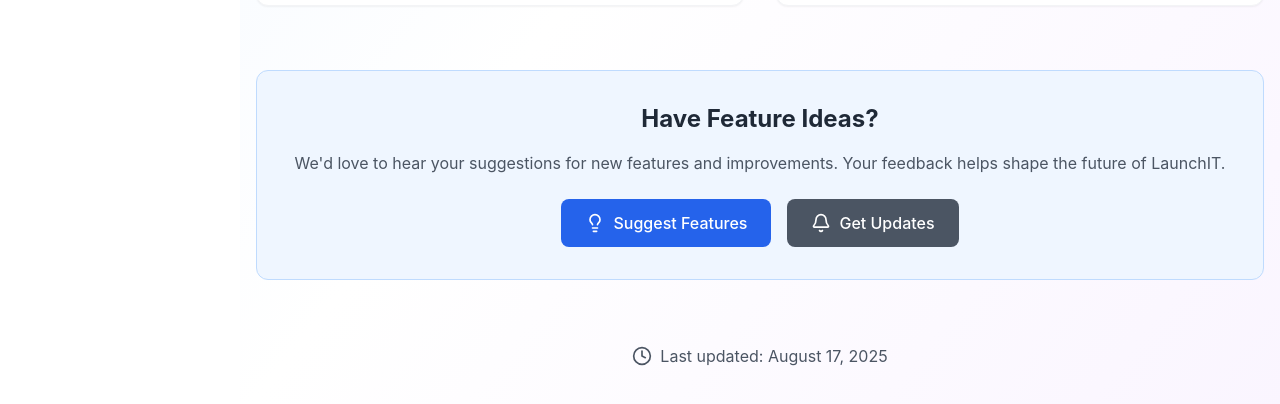
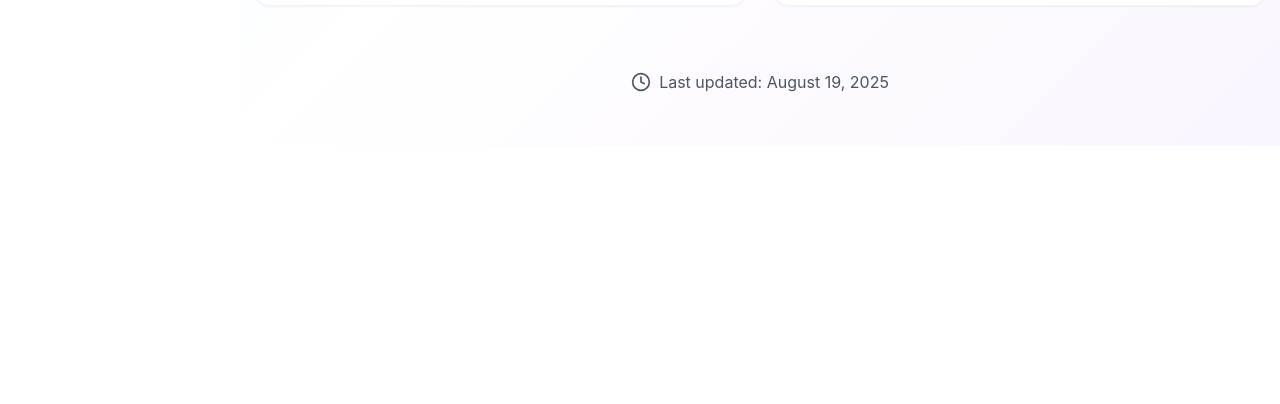
Before and after one commit to CodewVivek/launchit, a React (Vite) app in the folder startuphunt/: page /coming-soon in a window 1280 px wide. Shown: the part 970-1374 px from the top of the page. After the commit the page ends 1116 px from the top, so only its background shows below. Built offline with nearby package versions, Linux system fonts and the light colour scheme; no server answers; the database is empty.

Commit message:
chnages to coming soon

```diff
--- a/startuphunt/src/others/ComingSoon.jsx
+++ b/startuphunt/src/others/ComingSoon.jsx
@@ -74,41 +74,11 @@ const ComingSoon = () => {
             ))}
           </div>
         </div>
-
-        {/* Feedback Section */}
-        <div className="text-center">
-          <div className="bg-blue-50 p-8 rounded-xl border border-blue-200">
-            <h2 className="text-2xl font-bold text-gray-800 mb-4">
-              Have Feature Ideas?
-            </h2>
-            <p className="text-gray-600 mb-6">
-              We'd love to hear your suggestions for new features and improvements.
-              Your feedback helps shape the future of LaunchIT.
-            </p>
-            <div className="flex flex-col sm:flex-row gap-4 justify-center">
-              <a
-                href="/suggestions"
-                className="inline-flex items-center justify-center px-6 py-3 bg-blue-600 text-white font-medium rounded-lg hover:bg-blue-700 transition-colors"
-              >
-                <Lightbulb className="w-5 h-5 mr-2" />
-                Suggest Features
-              </a>
-              <a
-                href="mailto:feedback@launchit.site"
-                className="inline-flex items-center justify-center px-6 py-3 bg-gray-600 text-white font-medium rounded-lg hover:bg-gray-700 transition-colors"
-              >
-                <Bell className="w-5 h-5 mr-2" />
-                Get Updates
-              </a>
-            </div>
-          </div>
-        </div>
-
         {/* Stay Updated */}
         <div className="mt-16 text-center">
           <div className="inline-flex items-center space-x-2 text-gray-600">
             <Clock className="w-5 h-5" />
-            <span>Last updated: August 17, 2025</span>
+            <span>Last updated: August 19, 2025</span>
           </div>
         </div>
       </div>
```
